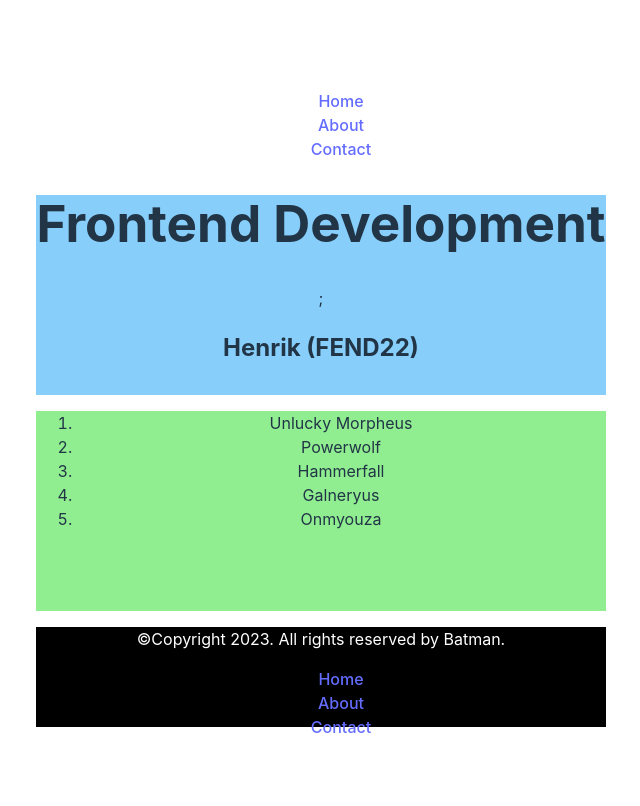
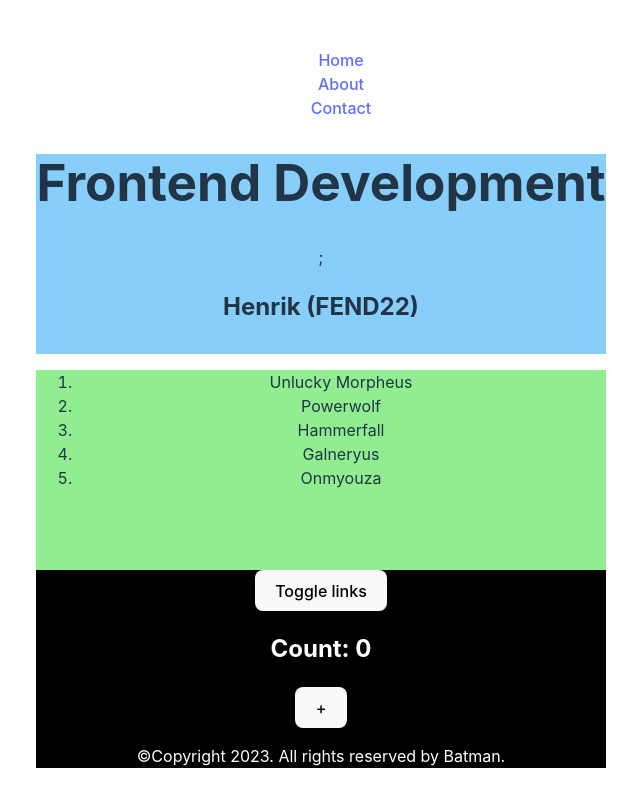
Before and after one commit to henrikvilhelmberglund/vite-react, a React (Vite) app: page / in a window 1280 px wide. Shown: the top 806 px of the page, without its empty margins (319-959 px from the left). Built offline with nearby package versions, Linux system fonts and the light colour scheme.

Commit message:
feat: :sparkles: add state

```diff
--- a/src/App.css
+++ b/src/App.css
@@ -56,7 +56,7 @@ li {
 }
 
 footer {
-  height: 100px;
+  min-height: 100px;
   background-color: black;
   color: white;
 }
--- a/src/Footer.jsx
+++ b/src/Footer.jsx
@@ -1,11 +1,25 @@
+import { useState } from "react";
 import Navigation from "./Navigation";
 
 export default function Footer(props) {
+  const [showLinks, setShowLinks] = useState(false);
+  const [count, setCount] = useState(0);
+
   const copyrightText = "©Copyright 2023. All rights reserved by Batman.";
   return (
     <footer>
+      <button onClick={() => setShowLinks((prevState) => !prevState)}>
+        Toggle links
+      </button>
+      <h2>Count: {count}</h2>
+      <button
+        onClick={() => {
+          setCount((prevState) => prevState + 1);
+        }}>
+        +
+      </button>
       <p>{copyrightText}</p>
-      <Navigation links={props.links}></Navigation>
+      {showLinks ? <Navigation links={props.links}></Navigation> : null}
     </footer>
   );
 }
```
